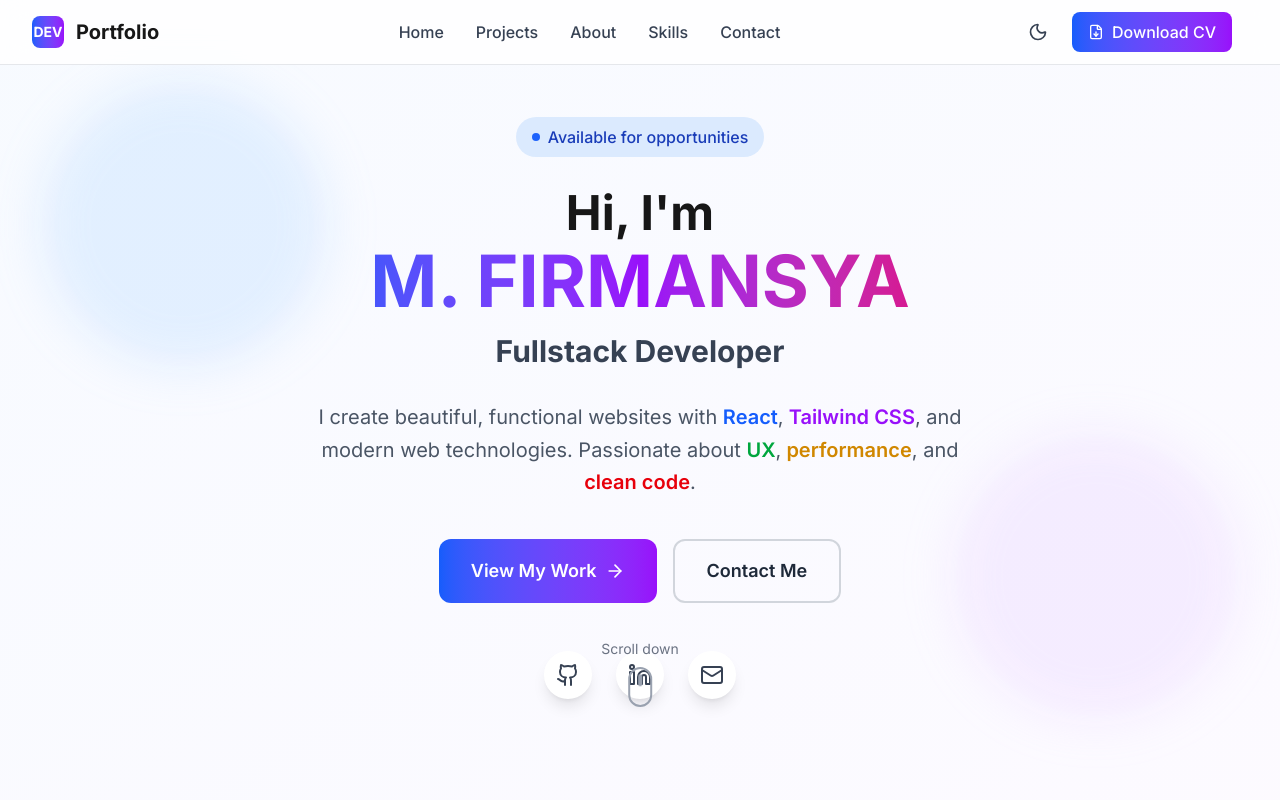
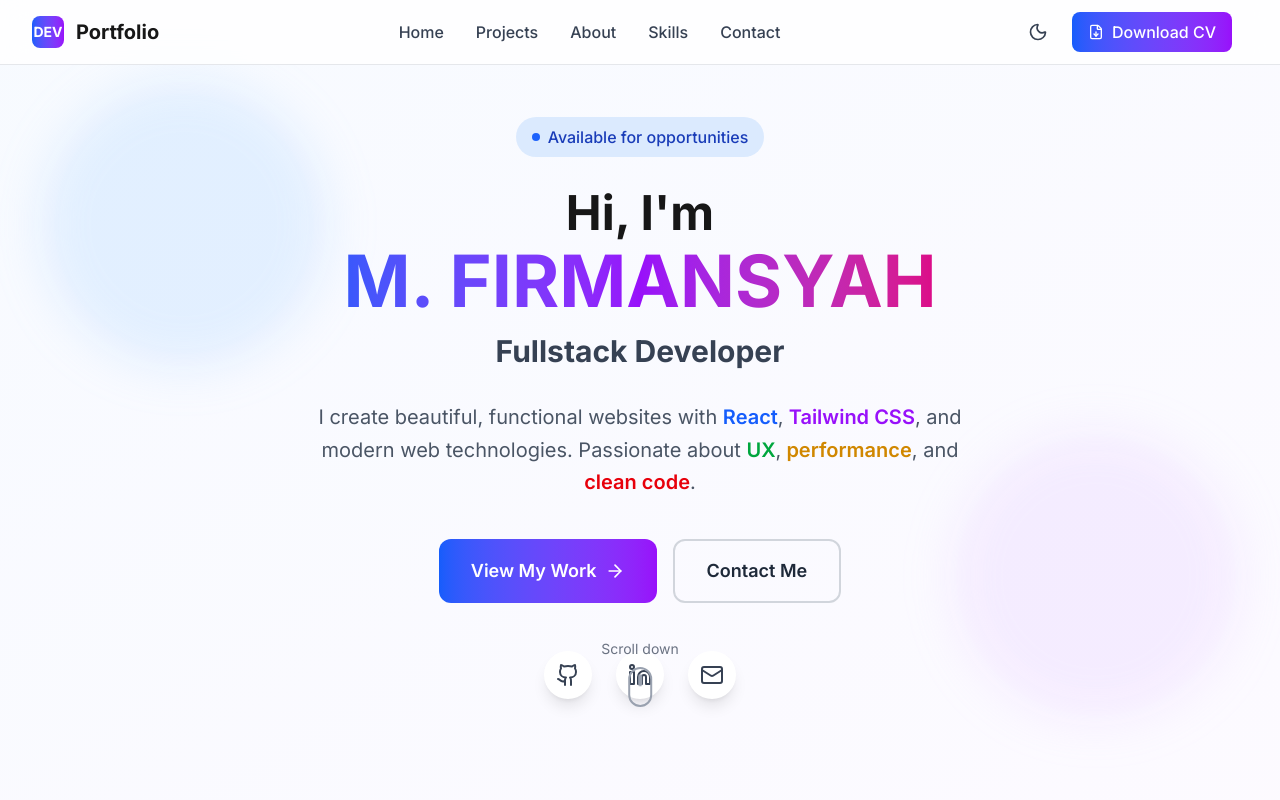
Before and after one commit to Mfirmasyah/portfolio, a React (Vite) app: page / in a window 1280 px wide. Shown: the top 800 px of the page. Built offline with nearby package versions, Linux system fonts and the light colour scheme.

Commit message:
update hero.jsx

```diff
--- a/src/components/Hero.jsx
+++ b/src/components/Hero.jsx
@@ -24,7 +24,7 @@ export default function Hero() {
           <h1 className="text-4xl md:text-6xl lg:text-7xl font-bold mb-4">
             <span className="block text-3xl sm:text-4xl md:text-5xl dark:text-white transition-colors">Hi, I'm</span>
             <span className="bg-linear-to-r from-blue-600 via-purple-600 to-pink-600 bg-clip-text text-transparent block mt-2">
-              M. FIRMANSYA
+              M. FIRMANSYAH
             </span>
           </h1>
 
```
